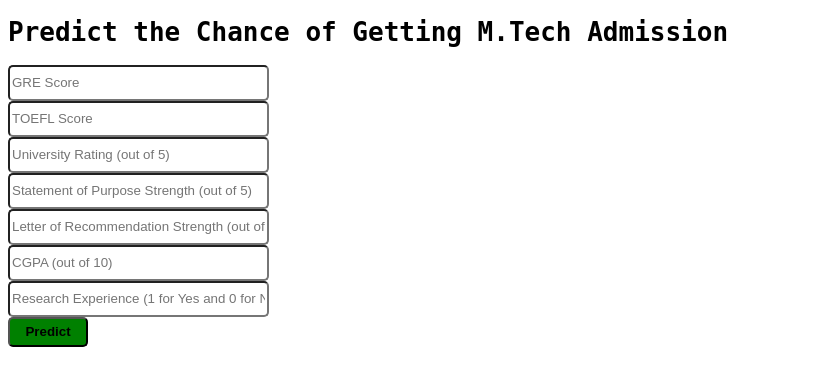
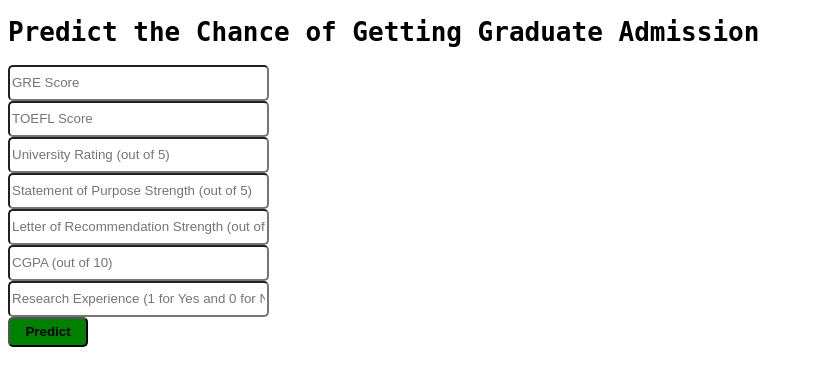
Before and after one commit to sovit-123/graduate-admission-prediction-machine-learning-app, a Flask app: page / in a window 1280 px wide. Shown: the top 386 px of the page, without its empty margins (0-813 px from the left). Run offline with Flask 2, Linux system fonts and the light colour scheme; parts of the project's set-up code (start-up, migrations or seed data) failed here and were passed over.

Commit message:
Update index.html

```diff
--- a/templates/index.html
+++ b/templates/index.html
@@ -28,7 +28,7 @@
   <body>
     <div class="login">
       <h1 style="font-weight: bold; font-family: Monospace;">
-        Predict the Chance of Getting M.Tech Admission
+        Predict the Chance of Getting Graduate Admission
       </h1>
 
       <!-- Main Input For Receiving Query to for the ML model -->
```
